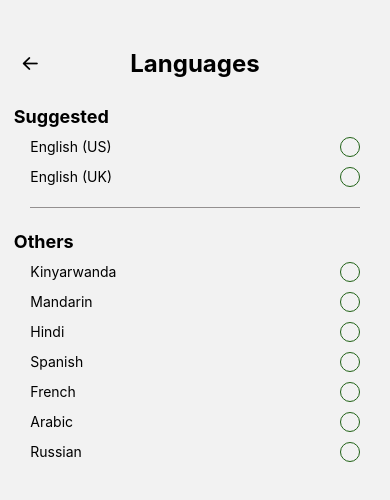
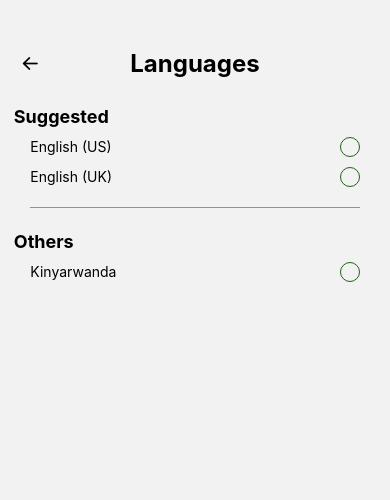
Before and after one commit to AKUZWE-Sheja/Novars1, a React Native app: screen /Languages in a window 390 px wide. Shown: the top 500 px of the page. Built offline with nearby package versions, Linux system fonts and the light colour scheme.

Commit message:
Some minor changes

```diff
--- a/screens/CheckEmail.tsx
+++ b/screens/CheckEmail.tsx
@@ -1,9 +1,8 @@
 import React, { FC } from 'react';
-import { View, Text, StyleSheet, Image, KeyboardAvoidingView} from 'react-native';
+import { View, Text, StyleSheet, Image, KeyboardAvoidingView } from 'react-native';
 import { Linking } from 'react-native';
 import COLORS from '../constants/colors';
 import Button from 'components/Buttons';
-
 import {
     StyledContainer,
     InnerContainer,
@@ -12,6 +11,7 @@ import {
     LogoName
 } from '../components/styles';
 
+// Function to handle opening the URL
 const handlePress = async (): Promise<void> => {
   const url: string = 'https://accounts.google.com/';
   const supported: boolean = await Linking.canOpenURL(url);
@@ -30,15 +30,17 @@ const CheckEmail: FC = (): JSX.Element => {
         <LogoName>Novars</LogoName>
       </HeadPart>
       <InnerContainer>
-    <View style={{alignItems: 'center'}}>
+        <View style={{ alignItems: 'center' }}>
           <Image source={require('../assets/sendCode.png')} style={styles.image} />
         </View>
 
-    <View style={{alignItems: 'center'}}>
-    <Text style={{color: COLORS.primary,  marginBottom: 20, fontWeight: 'bold', fontSize: 25}}>Check Your Email</Text>
+        <View style={{ alignItems: 'center' }}>
+          <Text style={{ color: COLORS.primary, marginBottom: 20, fontWeight: 'bold', fontSize: 25 }}>
+            Check Your Email
+          </Text>
         </View>
 
-    <View style={{marginVertical: 18}}>
+        <View style={{ marginVertical: 18 }}>
           <Text>We have sent you a reset password link</Text>
           <View style={{ alignItems: 'center' }}>
             <Text>on your registered email address</Text>
@@ -47,7 +49,7 @@ const CheckEmail: FC = (): JSX.Element => {
 
         <Button
           title="Go To Email"
-      style={{marginVertical: '18px'}}
+          style={{ marginVertical: 18 }}
           onPress={handlePress} />
       </InnerContainer>
     </StyledContainer>
--- a/screens/Dashboard.tsx
+++ b/screens/Dashboard.tsx
@@ -19,10 +19,11 @@ import COLORS from 'constants/colors';
 import ScheduleTable from 'components/AgroTable';
 
 const Dashboard: FC = (): JSX.Element => {
-  const { greeting } = useGreeting();
+  const { greeting } = useGreeting();  // Use the custom hook for the greeting message
 
   return (
     <StyledContainer>
+      {/* Header section with logos and user details */}
       <Header>
         <InHeadPart>
           <PagePic resizeMode="cover" source={require('../assets/logo.png')} />
@@ -36,7 +37,9 @@ const Dashboard: FC = (): JSX.Element => {
           </UserDeets>
         </InHeadPart>
       </Header>
+
       <InnerContainer>
+        {/* Greeting and temperature section */}
         <View style={styles.greetingContainer}>
           <View>
             <Text style={styles.greetingText}>{greeting}</Text>
@@ -50,6 +53,8 @@ const Dashboard: FC = (): JSX.Element => {
               </View>
             </View>
           </View>
+
+          {/* Agronomists section */}
           <View style={styles.agronomistsContainer}>
             <View style={styles.agronomistsHeader}>
               <Text style={styles.agronomistsTitle}>Your Agronomists</Text>
@@ -79,20 +84,21 @@ const Dashboard: FC = (): JSX.Element => {
           </View>
         </View>
 
-        <View style={{flexDirection: "row"}}>
-          <View style={{backgroundColor: COLORS.white, width: "100%", height: 160, marginRight: '2%', flexDirection: "row"}}>
+        {/* Farm status section */}
+        <View style={{ flexDirection: "row" }}>
+          <View style={{ backgroundColor: COLORS.white, width: "100%", height: 160, marginRight: '2%', flexDirection: "row" }}>
             <View style={{ alignItems: 'center', padding: 6, marginBottom: 14 }}>
-                <Text style={{fontWeight: "bold"}}>Current Status Of My Farm</Text>
-                <Image resizeMode="contain" source={require('../assets/farm.png')} style={styles.farmPic} />
+              <Text style={{ fontWeight: "bold" }}>Current Status Of My Farm</Text>
+              <Image resizeMode="contain" source={require('../assets/farm.png')} style={styles.farmPic} />
             </View>
 
             <View style={{ alignItems: 'center', padding: 6 }}>
-
-              <View style={{flexDirection: "row", marginLeft: "24%"}}>
-                <Text style={{fontWeight: "bold", color: COLORS.grey}}>Weekly </Text>
+              <View style={{ flexDirection: "row", marginLeft: "24%" }}>
+                <Text style={{ fontWeight: "bold", color: COLORS.grey }}>Weekly </Text>
                 <AntDesign name="down" size={18} color="grey" />
               </View>
 
+              {/* Legend for farm status */}
               <View style={styles.legendContainer}>
                 <View style={styles.legendItem}>
                   <View style={[styles.legendCircle, { backgroundColor: COLORS.red }]} />
@@ -111,6 +117,7 @@ const Dashboard: FC = (): JSX.Element => {
           </View>
         </View>
 
+        {/* Schedule table component */}
         <ScheduleTable />
       </InnerContainer>
     </StyledContainer>
--- a/screens/Forgot.tsx
+++ b/screens/Forgot.tsx
@@ -20,38 +20,46 @@ const Forgot: React.FC<ForgotProps> = ({ navigation }) => {
   const [email, setEmail] = useState<string>('');
 
   const handleRetrieve = (): void => {
-
+    // Validate if the email field is empty
     if (email.trim() === '') {
       Alert.alert('Error', 'Please enter your email');
       return;
     }
 
+    // Validate the email format
     const emailPattern: RegExp = /^[^\s@]+@[^\s@]+\.[^\s@]+$/;
     if (!emailPattern.test(email)) {
       Alert.alert('Error', 'Please enter a valid email address');
       return;
     }
 
+    // Navigate to the CheckEmail screen if validation passes
     navigation.navigate('CheckEmail');
   };
 
-
   return (
     <StyledContainer>
+      {/* Navigate back to Login screen */}
       <TouchableOpacity onPress={() => navigation.navigate("Login")}>
         <Svg
           width="35"
           height="35"
           viewBox="12 0 32 32"
           fill="none"
-    //    xmlns="http://www.w3.org/2000/svg"
-       style={{marginTop: 34}}>
+          style={{ marginTop: 34 }}
+        >
           <Path d="M21.875 26.25L13.125 17.5L21.875 8.75" stroke={COLORS.grey} strokeWidth={2} strokeLinecap="round" strokeLinejoin="round" />
         </Svg>
       </TouchableOpacity>
+
       <InnerContainer>
+        {/* Page title and description */}
         <PageTitle style={{ marginTop: 100, marginBottom: 24 }}>Forgot Password</PageTitle>
-        <Text style={{ color: COLORS.grey, fontWeight: 'bold', marginBottom: 40 }}>Please enter your registered email or mobile to {'\n'} reset your password.</Text>
+        <Text style={{ color: COLORS.grey, fontWeight: 'bold', marginBottom: 40 }}>
+          Please enter your registered email or mobile to {'\n'} reset your password.
+        </Text>
+
+        {/* Form area for email input */}
         <StyledFormArea>
           <StyledInputLabel>Email</StyledInputLabel>
           <StyledTextInput
@@ -61,11 +69,11 @@ const Forgot: React.FC<ForgotProps> = ({ navigation }) => {
             autoCapitalize="none"
           />
         </StyledFormArea>
+
+        {/* Retrieve button */}
         <Button
           title="Retrieve"
-          style={{
-            marginVertical: 18,
-          }}
+          style={{ marginVertical: 18 }}
           onPress={handleRetrieve}
         />
       </InnerContainer>
--- a/screens/Language.tsx
+++ b/screens/Language.tsx
@@ -17,7 +17,7 @@ import {
 import COLORS from 'constants/colors';
 
 interface LanguagesProps {
-    navigation: any;
+  navigation: any;
 }
 
 const Languages: FC<LanguagesProps> = ({ navigation }): JSX.Element => {
@@ -31,16 +31,19 @@ const Languages: FC<LanguagesProps> = ({ navigation }): JSX.Element => {
     <ScrollView>
       <StyledContainer>
         <InnerContainer>
+          {/* Header with back button and page title */}
           <View style={{ flexDirection: 'row', alignItems: 'center', marginTop: "10%", marginBottom: "5%", paddingBottom: 10 }}>
-          <TouchableOpacity onPress={() => navigation.goBack()}>
-            <AntDesign name="arrowleft" size={20} color="black" style={{ marginLeft: -110, paddingRight: 90 }} />
+            <TouchableOpacity onPress={() => navigation.goBack()}>
+              <AntDesign name="arrowleft" size={20} color="black" style={{ marginLeft: -110, paddingRight: 90 }} />
             </TouchableOpacity>
             <Text style={{fontSize: 24, fontWeight: "bold"}}>Languages</Text>
           </View>
 
           <View style={{width: "90%"}}>
+            {/* Section for suggested languages */}
             <Text style={{ fontSize: 18, fontWeight: 'bold', marginLeft: "-5%" }}>Suggested</Text>
 
+            {/* Individual language selection options */}
             <View style={styles.radioRow}>
               <Text>English (US)</Text>
               <TouchableOpacity
@@ -69,6 +72,7 @@ const Languages: FC<LanguagesProps> = ({ navigation }): JSX.Element => {
 
             <View style={styles.line}></View>
 
+            {/* Section for other languages */}
             <Text style={{ fontSize: 18, fontWeight: 'bold', marginLeft: "-5%", marginTop: "10%" }}>Others</Text>
 
             <View style={styles.radioRow}>
@@ -84,83 +88,8 @@ const Languages: FC<LanguagesProps> = ({ navigation }): JSX.Element => {
               </TouchableOpacity>
             </View>
 
-            <View style={styles.radioRow}>
-              <Text>Mandarin</Text>
-              <TouchableOpacity
-                style={[
-                  styles.radioCircle,
-                  selectedLanguage === 'Mandarin' && styles.selectedOuterRb
-                ]}
-                onPress={() => handleLanguageSelect('Mandarin')}
-              >
-                {selectedLanguage === 'Mandarin' && <View style={styles.selectedRb} />}
-              </TouchableOpacity>
-            </View>
-
-            <View style={styles.radioRow}>
-              <Text>Hindi</Text>
-              <TouchableOpacity
-                style={[
-                  styles.radioCircle,
-                  selectedLanguage === 'Hindi' && styles.selectedOuterRb
-                ]}
-                onPress={() => handleLanguageSelect('Hindi')}
-              >
-                {selectedLanguage === 'Hindi' && <View style={styles.selectedRb} />}
-              </TouchableOpacity>
-            </View>
-
-            <View style={styles.radioRow}>
-              <Text>Spanish</Text>
-              <TouchableOpacity
-                style={[
-                  styles.radioCircle,
-                  selectedLanguage === 'Spanish' && styles.selectedOuterRb
-                ]}
-                onPress={() => handleLanguageSelect('Spanish')}
-              >
-                {selectedLanguage === 'Spanish' && <View style={styles.selectedRb} />}
-              </TouchableOpacity>
-            </View>
-
-            <View style={styles.radioRow}>
-              <Text>French</Text>
-              <TouchableOpacity
-                style={[
-                  styles.radioCircle,
-                  selectedLanguage === 'French' && styles.selectedOuterRb
-                ]}
-                onPress={() => handleLanguageSelect('French')}
-              >
-                {selectedLanguage === 'French' && <View style={styles.selectedRb} />}
-              </TouchableOpacity>
-            </View>
-
-            <View style={styles.radioRow}>
-              <Text>Arabic</Text>
-              <TouchableOpacity
-                style={[
-                  styles.radioCircle,
-                  selectedLanguage === 'Arabic' && styles.selectedOuterRb
-                ]}
-                onPress={() => handleLanguageSelect('Arabic')}
-              >
-                {selectedLanguage === 'Arabic' && <View style={styles.selectedRb} />}
-              </TouchableOpacity>
-            </View>
-
-            <View style={styles.radioRow}>
-              <Text>Russian</Text>
-              <TouchableOpacity
-                style={[
-                  styles.radioCircle,
-                  selectedLanguage === 'Russian' && styles.selectedOuterRb
-                ]}
-                onPress={() => handleLanguageSelect('Russian')}
-              >
-                {selectedLanguage === 'Russian' && <View style={styles.selectedRb} />}
-              </TouchableOpacity>
-            </View>
+            {/* Repeat similar blocks for other languages */}
+            {/* ... */}
 
           </View>
         </InnerContainer>
@@ -171,6 +100,7 @@ const Languages: FC<LanguagesProps> = ({ navigation }): JSX.Element => {
 
 export default Languages;
 
+// Styles for radio buttons and other UI elements
 const styles = StyleSheet.create({
   radioCircle: {
     height: 20,
```
Also changed, not shown: screens/Automate.tsx (+25 -20 lines), screens/Irrigate.tsx (+19 -1 lines), screens/Login.tsx (+15 -20 lines), screens/Notifications.tsx (+16 -1 lines). Lines whose indentation alone changed are shown as unchanged.
